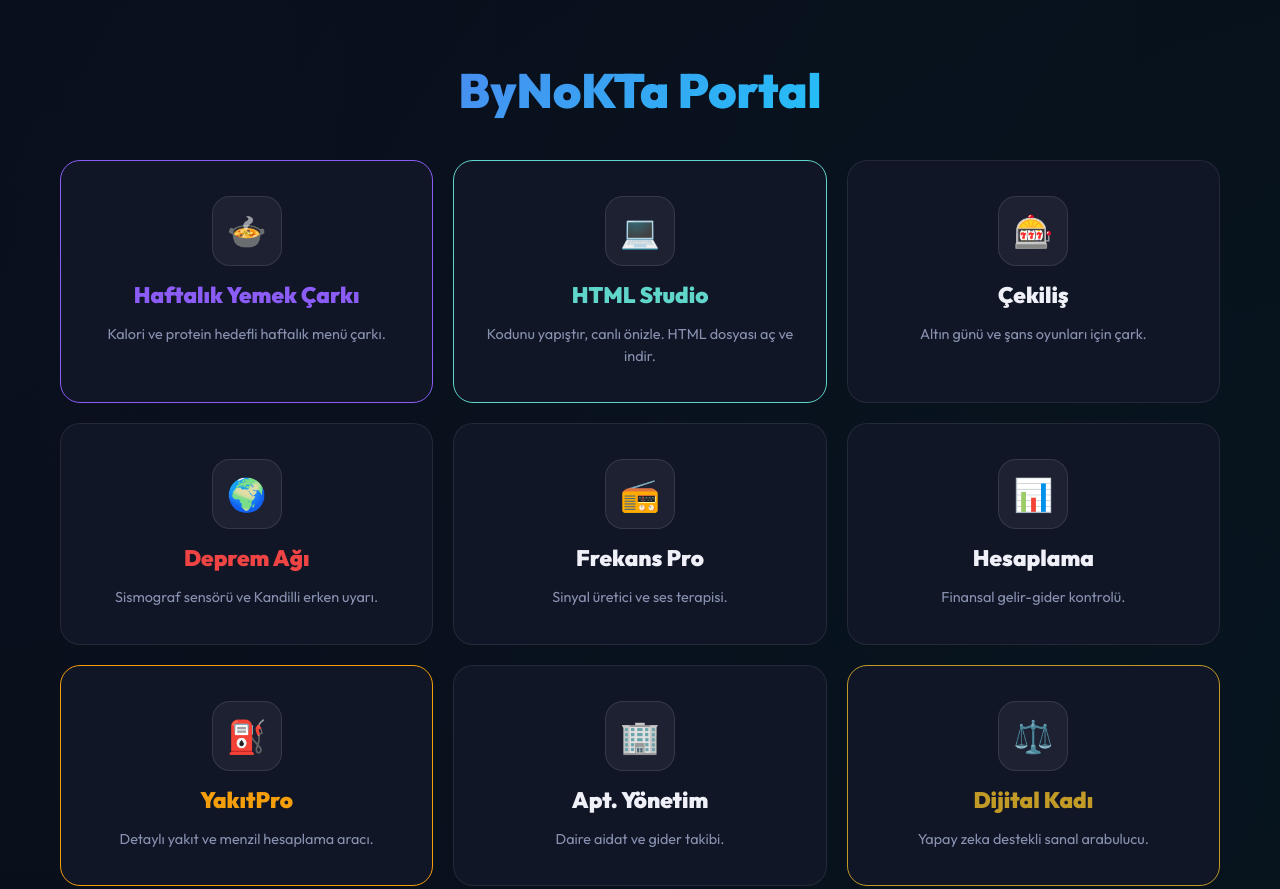
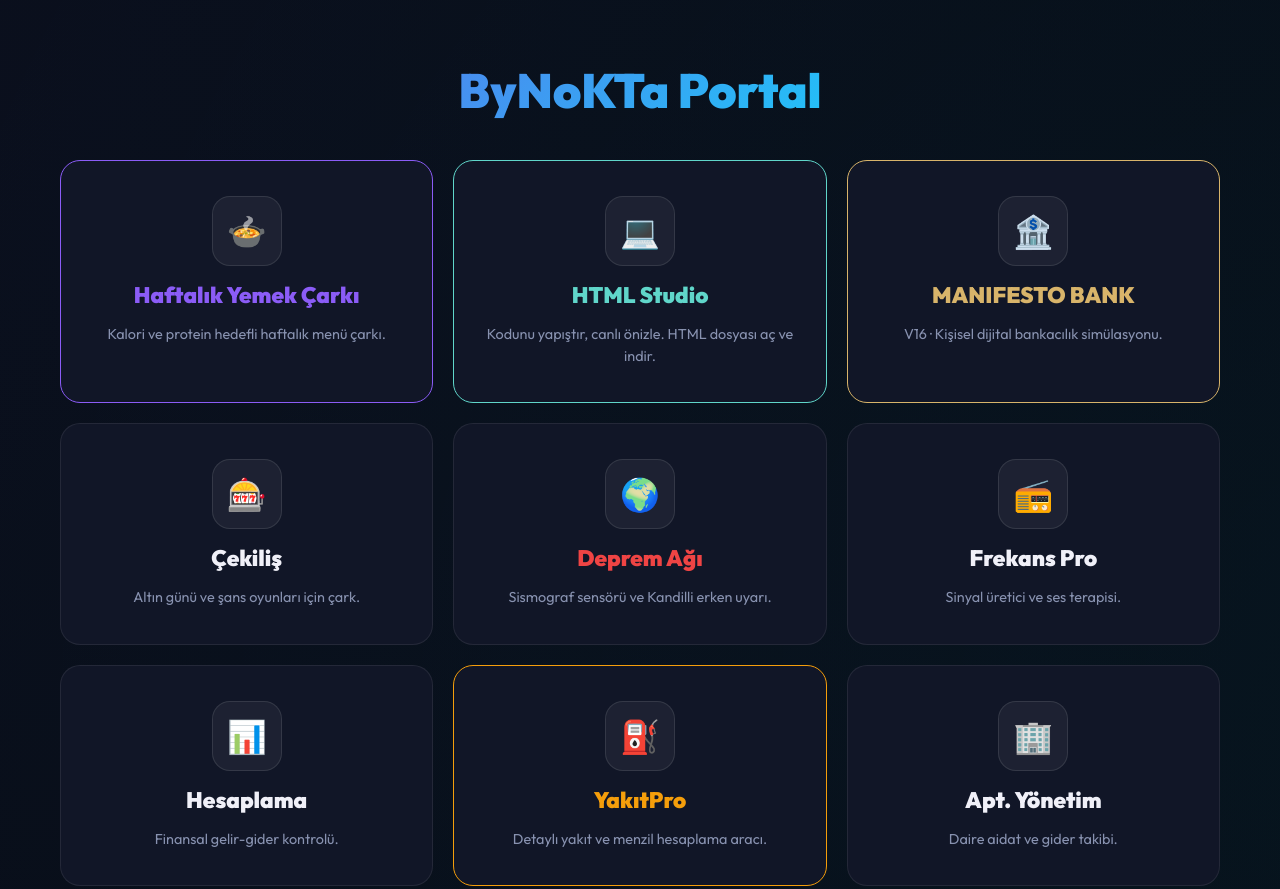
Before and after one commit to byyapk-png/bynokta, a plain HTML site: page index.html in a window 1280 px wide. Shown: the top 889 px of the page. Drawn offline with Linux system fonts and the light colour scheme.

Commit message:
Add Manifesto Bank card to ByNoKTa portal

```diff
--- a/index.html
+++ b/index.html
@@ -65,6 +65,12 @@
                 <div class="icon-box" style="color:#60d6ca">💻</div>
                 <h2 class="card-title" style="color:#60d6ca">HTML Studio</h2>
                 <p class="card-desc">Kodunu yapıştır, canlı önizle. HTML dosyası aç ve indir.</p>
+            </a>
+
+            <a href="manifesto-bank-v16.html" class="card" style="border-color:#d8b46a">
+                <div class="icon-box" style="color:#d8b46a">🏦</div>
+                <h2 class="card-title" style="color:#d8b46a">MANIFESTO BANK</h2>
+                <p class="card-desc">V16 · Kişisel dijital bankacılık simülasyonu.</p>
             </a>
 
             <a href="carkifelek.html" class="card">
```
